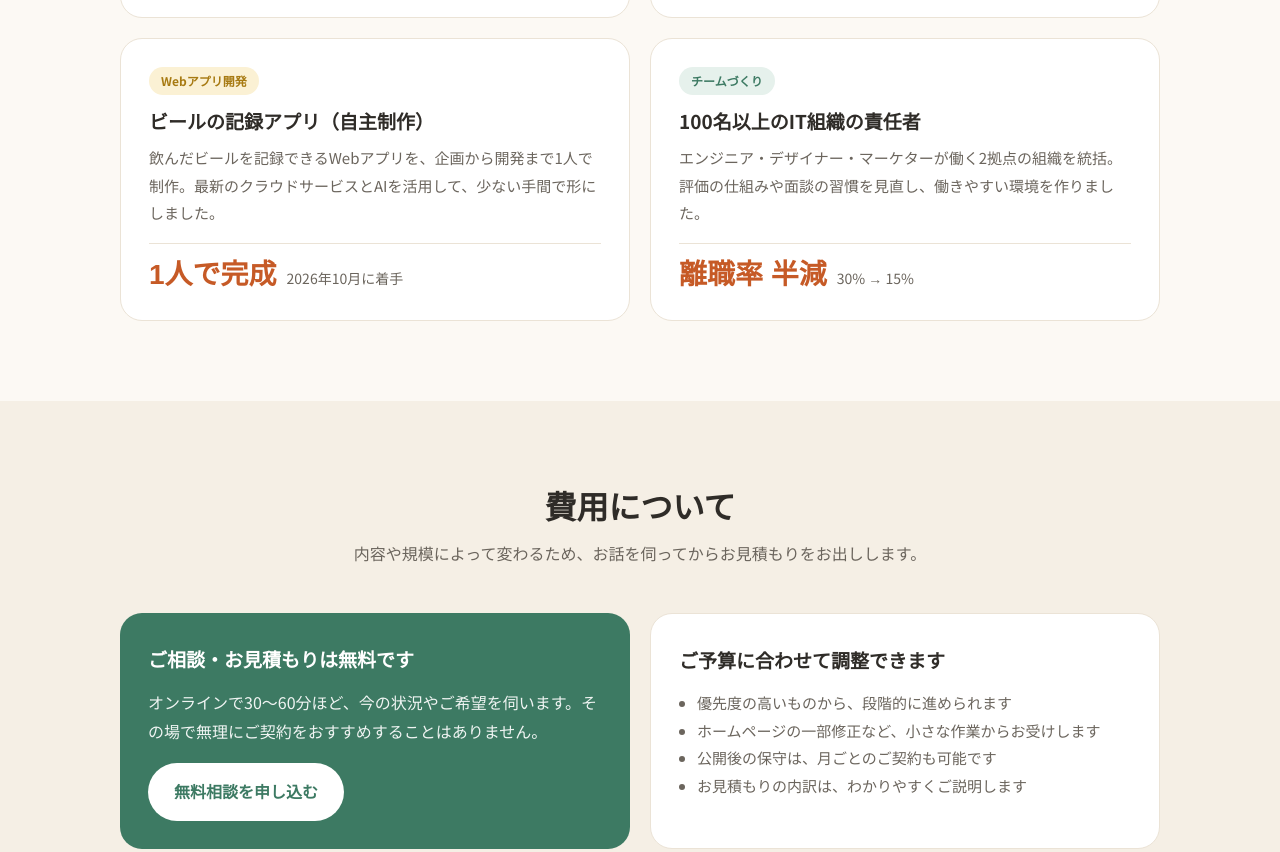
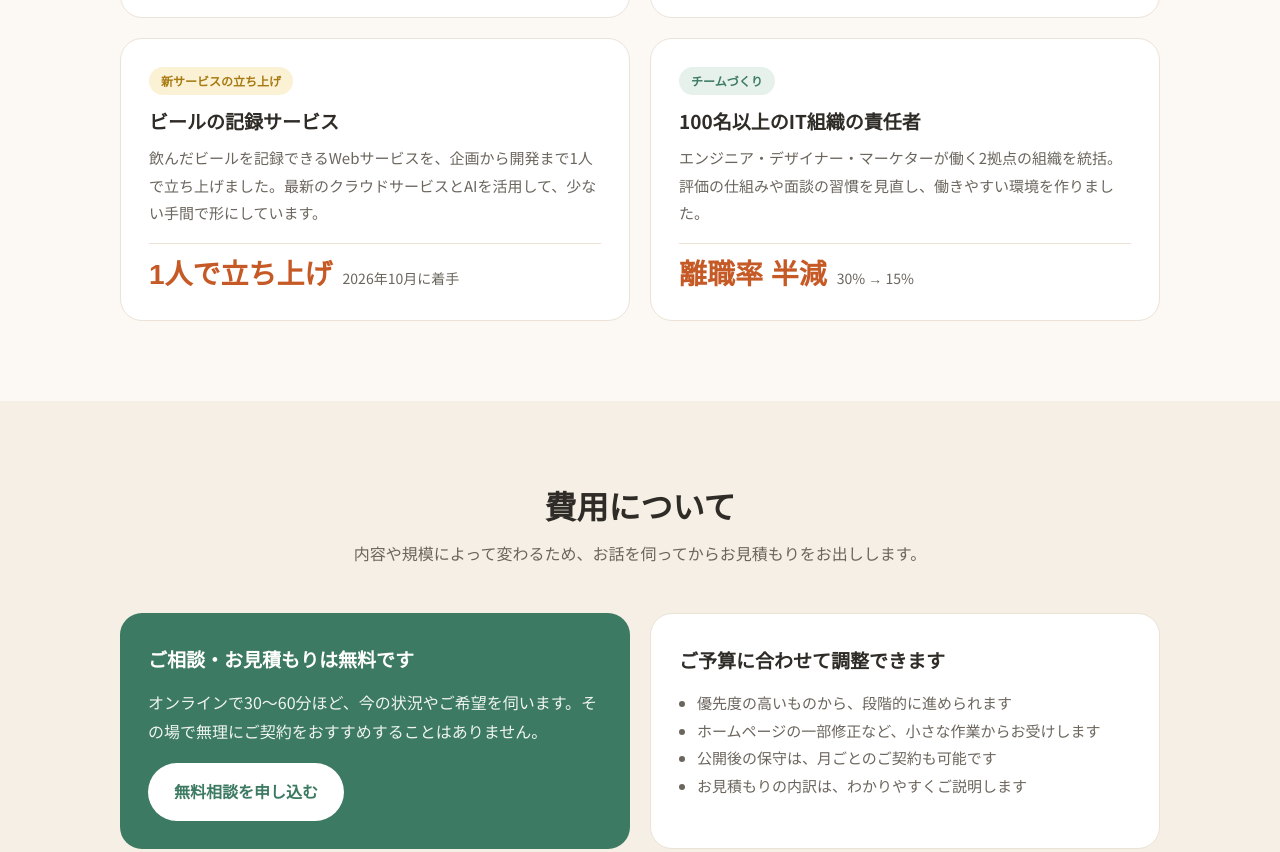
Before and after one commit to mokumokaai-cmyk/mokumokaai-cmyk.github.io, a plain HTML site: page index.html in a window 1280 px wide. Shown: the part 3626-4478 px from the top of the page. Drawn offline with Linux system fonts and the light colour scheme; a web font is replaced by a local one.

Commit message:
Describe beer log as a service
Co-Authored-By: Claude Opus 5.5 <noreply@anthropic.com>

```diff
--- a/index.html
+++ b/index.html
@@ -369,10 +369,10 @@ footer{padding:36px 0 48px;color:var(--muted);font-size:13px;text-align:center}
           <div class="result"><span class="big">計画どおり開始</span><span class="small">導入企業を増やし、受講者の満足度も向上</span></div>
         </div>
         <div class="card case">
-          <span class="kind c-yellow">Webアプリ開発</span>
-          <h3>ビールの記録アプリ（自主制作）</h3>
-          <p>飲んだビールを記録できるWebアプリを、企画から開発まで1人で制作。最新のクラウドサービスとAIを活用して、少ない手間で形にしました。</p>
-          <div class="result"><span class="big">1人で完成</span><span class="small">2026年10月に着手</span></div>
+          <span class="kind c-yellow">新サービスの立ち上げ</span>
+          <h3>ビールの記録サービス</h3>
+          <p>飲んだビールを記録できるWebサービスを、企画から開発まで1人で立ち上げました。最新のクラウドサービスとAIを活用して、少ない手間で形にしています。</p>
+          <div class="result"><span class="big">1人で立ち上げ</span><span class="small">2026年10月に着手</span></div>
         </div>
         <div class="card case">
           <span class="kind c-green">チームづくり</span>
@@ -437,7 +437,7 @@ footer{padding:36px 0 48px;color:var(--muted);font-size:13px;text-align:center}
         <div>
           <p>はじめまして、K.Kです。システムエンジニアとしてキャリアを始め、17年間で28のプロジェクトに関わってきました。</p>
           <p>特に多く経験してきたのが、新しいサービスをゼロから立ち上げる仕事です。企画や集客の方法を考えるところから、開発、公開後の運営まで担当してきました。お客様のお話をじっくり聞いて「本当に必要なもの」を見つけ、それを形にするのが得意です。</p>
-          <p>最近はAIを使った開発にも力を入れていて、自分でもビールの記録アプリを作っています。新しい技術を、お客様の仕事が楽になる形で取り入れていきたいと思っています。</p>
+          <p>最近はAIを使った開発にも力を入れていて、自分でもビールの記録サービスを立ち上げました。新しい技術を、お客様の仕事が楽になる形で取り入れていきたいと思っています。</p>
           <ul class="history">
             <li><b>2009年〜</b>システムエンジニアとして、業務システムやWebサイトの開発を担当</li>
             <li><b>2016年〜</b>開発チームのリーダーとして、メンバーの育成にも携わる</li>
```
